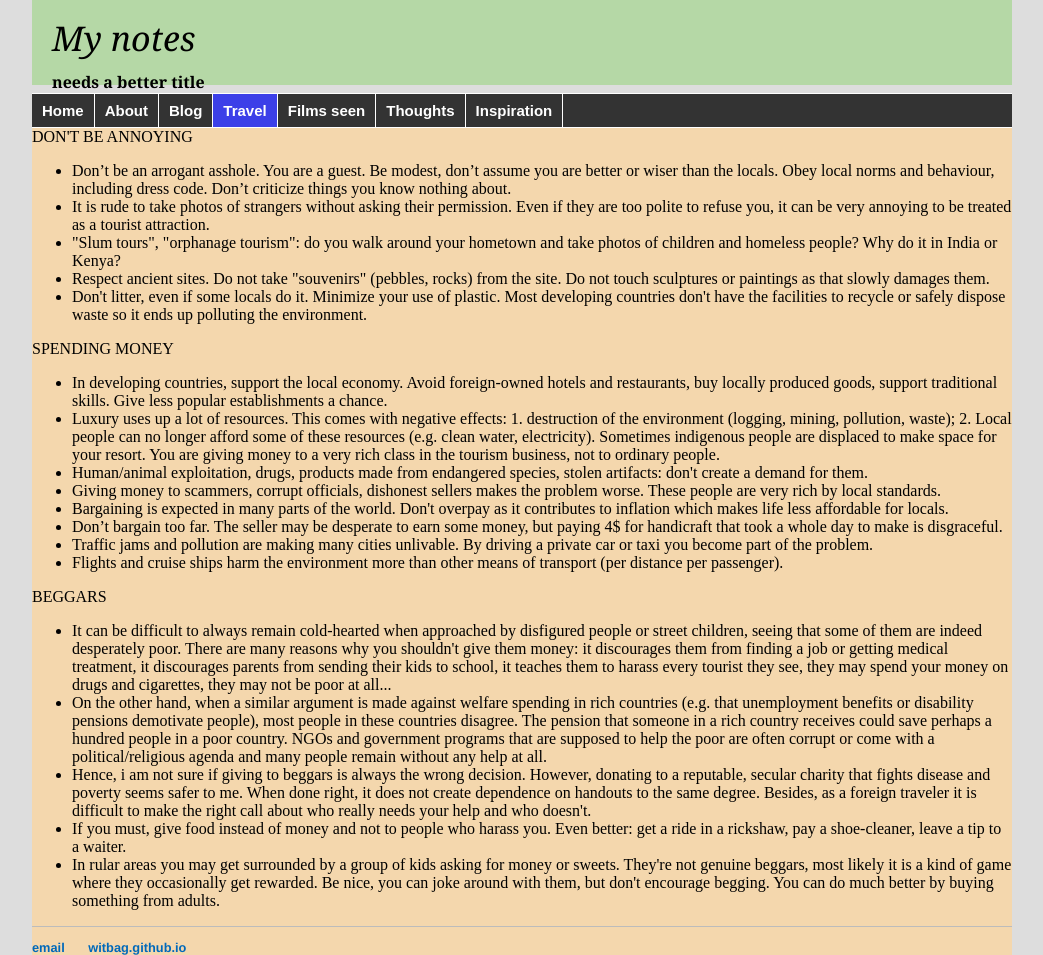
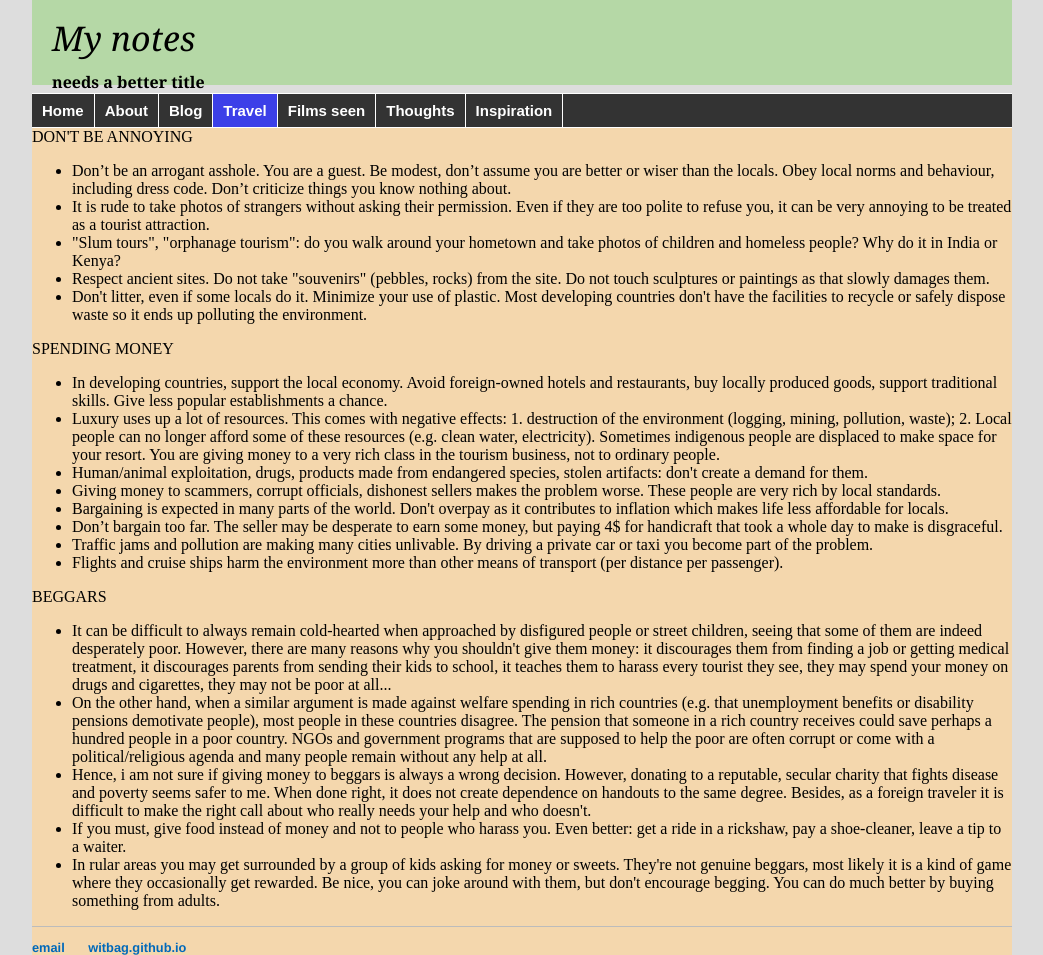
Before and after one commit to witbag/witbag.github.io, a Jekyll site: the page built from travel/ethics.html, in a window 1280 px wide. Shown: the whole page, without its empty margins (118-1161 px from the left). Built offline with Jekyll 4.4.1, drawn with Linux system fonts in a browser that asks for light colours.

Commit message:
Update ethics.html

```diff
--- a/travel/ethics.html
+++ b/travel/ethics.html
@@ -26,9 +26,9 @@ title: Travel advice
 </ul>
 <p>BEGGARS</p>
 <ul>
-<li>It can be difficult to always remain cold-hearted when approached by disfigured people or street children, seeing that some of them are indeed desperately poor. There are many reasons why you shouldn't give them money: it discourages them from finding a job or getting medical treatment, it discourages parents from sending their kids to school, it teaches them to harass every tourist they see, they may spend your money on drugs and cigarettes, they may not be poor at all...
+<li>It can be difficult to always remain cold-hearted when approached by disfigured people or street children, seeing that some of them are indeed desperately poor. However, there are many reasons why you shouldn't give them money: it discourages them from finding a job or getting medical treatment, it discourages parents from sending their kids to school, it teaches them to harass every tourist they see, they may spend your money on drugs and cigarettes, they may not be poor at all...
 <li>On the other hand, when a similar argument is made against welfare spending in rich countries (e.g. that unemployment benefits or disability pensions demotivate people), most people in these countries disagree. The pension that someone in a rich country receives could save perhaps a hundred people in a poor country. NGOs and government programs that are supposed to help the poor are often corrupt or come with a political/religious agenda and many people remain without any help at all.
-<li>Hence, i am not sure if giving to beggars is always the wrong decision. However, donating to a reputable, secular charity that fights disease and poverty seems safer to me. When done right, it does not create dependence on handouts to the same degree. Besides, as a foreign traveler it is difficult to make the right call about who really needs your help and who doesn't.
+<li>Hence, i am not sure if giving money to beggars is always a wrong decision. However, donating to a reputable, secular charity that fights disease and poverty seems safer to me. When done right, it does not create dependence on handouts to the same degree. Besides, as a foreign traveler it is difficult to make the right call about who really needs your help and who doesn't.
 <li>If you must, give food instead of money and not to people who harass you. Even better: get a ride in a rickshaw, pay a shoe-cleaner, leave a tip to a waiter.
 <li>In rular areas you may get surrounded by a group of kids asking for money or sweets. They're not genuine beggars, most likely it is a kind of game where they occasionally get rewarded. Be nice, you can joke around with them, but don't encourage begging. You can do much better by buying something from adults.
 </ul>
```
